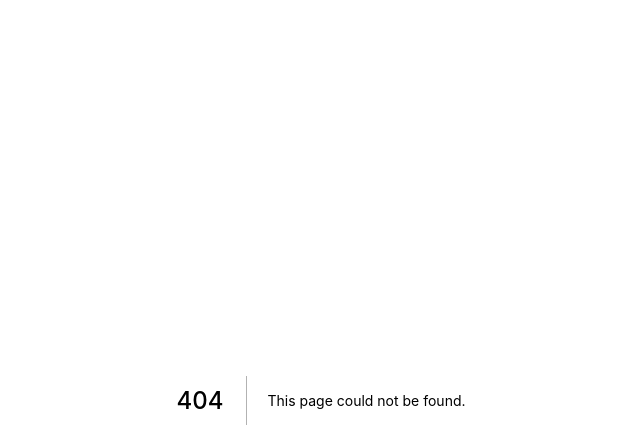
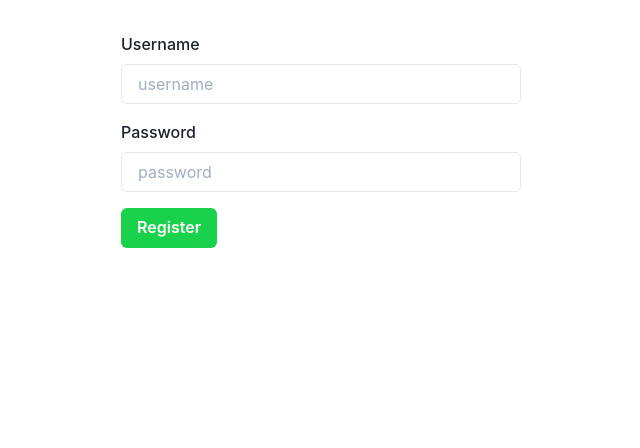
Before and after one commit to Himanshu8218/RedditClone, a Next.js app in the folder web/: page /login in a window 1280 px wide. Before the commit this address had no page. Shown: the top 448 px of the page, without its empty margins (319-959 px from the left). Built offline with nearby package versions, Linux system fonts and the light colour scheme.

Commit message:
Started implementing the login page
A user can now enter a username & password and send a query.

If the query is successful they will receive a cookie. Otherwise, errors

```diff
--- /dev/null
+++ b/web/src/pages/login.tsx
@@ -0,0 +1,63 @@
+import React from 'react';
+import { useRouter } from 'next/router';
+import { Box, Button } from '@chakra-ui/react';
+import { Form, Formik } from 'formik';
+
+import InputField from '../components/InputField';
+import Wrapper from '../components/Wrapper';
+import { useLoginMutation } from '../generated/graphql';
+import { toErrorMap } from '../utils/toErrorMap';
+
+interface LoginProps {}
+
+const Login: React.FC<LoginProps> = ({}) => {
+	const [login, { data }] = useLoginMutation();
+
+	const router = useRouter();
+
+	return (
+		<Wrapper variant="small">
+			<Formik
+				initialValues={{ username: '', password: '' }}
+				onSubmit={async (values, { setErrors }) => {
+					const res = await login({ variables: values });
+
+					if (res.data?.login.errors) {
+						setErrors(toErrorMap(res.data.login.errors));
+					} else if (res.data?.login.user) {
+						router.push('/');
+					}
+				}}
+			>
+				{({ isSubmitting }) => (
+					<Form>
+						<InputField
+							color="primary"
+							name="username"
+							placeholder="username"
+							label="Username"
+						/>
+						<Box mt={4}>
+							<InputField
+								name="password"
+								placeholder="password"
+								label="Password"
+								type="password"
+							/>
+						</Box>
+						<Button
+							mt={4}
+							type="submit"
+							colorScheme="primary"
+							isLoading={isSubmitting}
+						>
+							Register
+						</Button>
+					</Form>
+				)}
+			</Formik>
+		</Wrapper>
+	);
+};
+
+export default Login;
```
